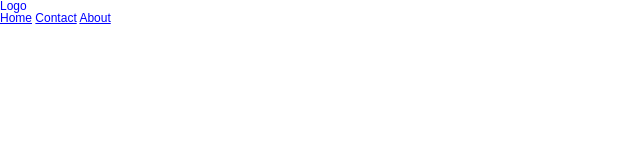
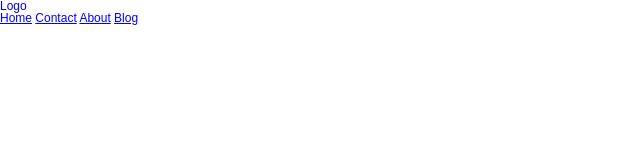
Before and after one commit to MantasVenskus/testinis, a plain HTML site: page index.html in a window 1280 px wide. Shown: the full height of the page, 0-640 px from the left. Drawn offline with nearby package versions, Linux system fonts and the light colour scheme; files that its build step writes are made by us from their sources.

Commit message:
added blog pagee link

```diff
--- a/index.html
+++ b/index.html
@@ -23,6 +23,7 @@
        <a href="#">Home</a>
        <a href="#">Contact</a>
        <a href="#">About</a>
+       <a href="#">Blog</a>
      </nav>
    </header>
 
```
